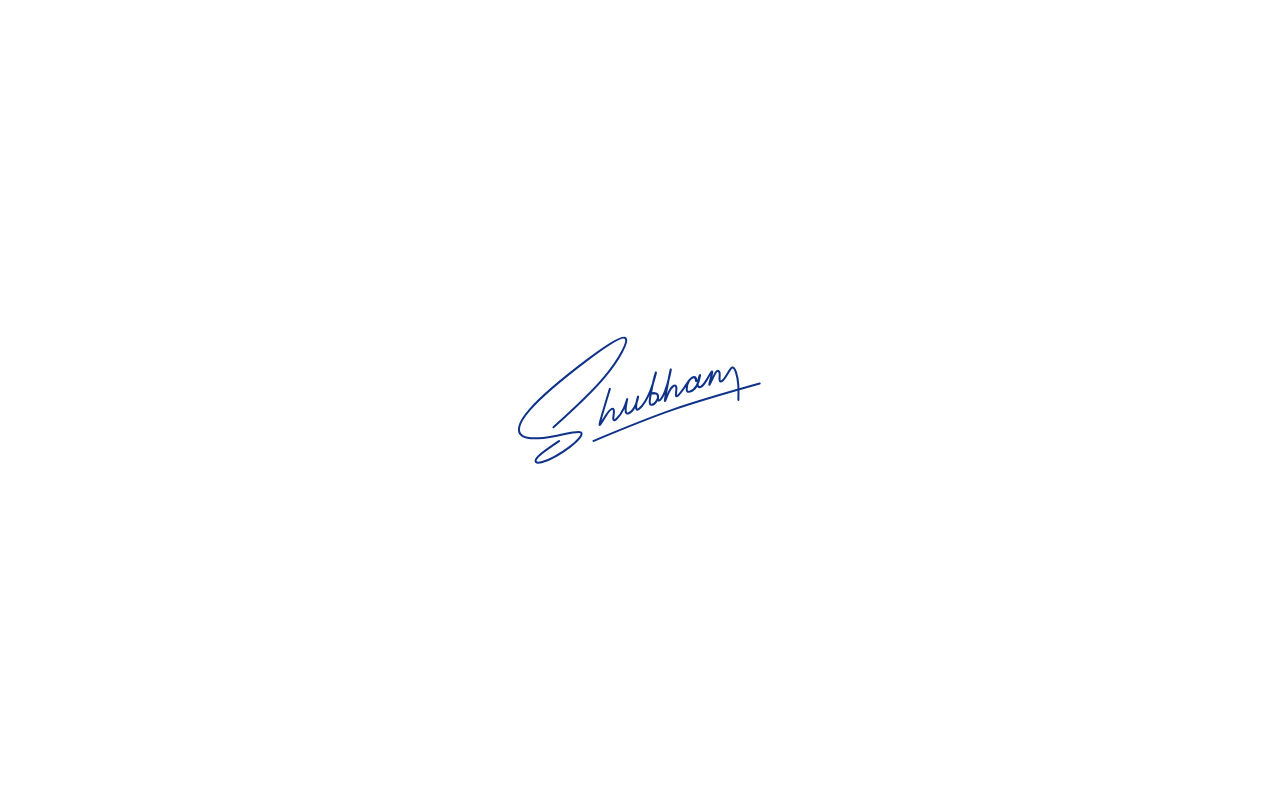
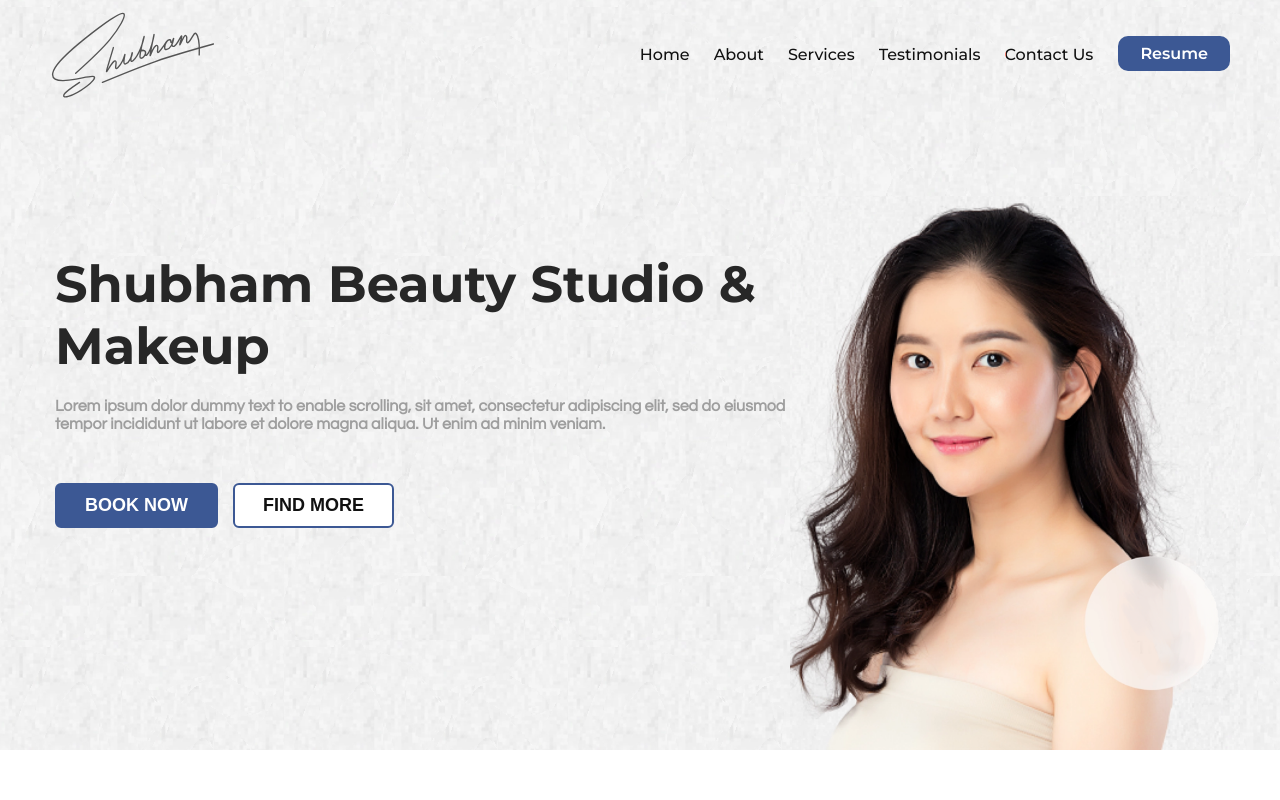
Before and after one commit to shubham16g/shubham-gupta-16.github.io, a React (Create React App) app: page / in a window 1280 px wide. Shown: the top 800 px of the page. Built offline with nearby package versions, Linux system fonts and the light colour scheme; the HTML template or start-up script is replaced by a standard one.

Commit message:
Navbar DONE

```diff
--- a/src/App.js
+++ b/src/App.js
@@ -27,22 +27,22 @@ function App() {
 
   return (
     <>
+      <SplashScreen duration={3000} />
       <BrowserRouter>
-        {/* <Navbar title={name} onLoading={setLoading} onSignInClicked={() => { }} /> */}
+        <Navbar title={name} onLoading={setLoading} onSignInClicked={() => { }} />
         <Routes>
           <Route exact path='/' element={
-            <SplashScreen/>
-            // <>
-            //   <Header title={name} />
-            //   <About />
-            //   <Services items={[1, 2, 3, 3, 3, 3, 3, 3, 3, 3, 3, 3,]} />
-            //   <Testimonials />
-            //   <ContactUs />
-            // </>
+            <>
+              <Header title={name} />
+              <About />
+              <Services items={[1, 2, 3, 3, 3, 3, 3, 3, 3, 3, 3, 3,]} />
+              <Testimonials />
+              <ContactUs />
+            </>
           } />
         </Routes>
       </BrowserRouter>
-      {/* <Footer /> */}
+      <Footer />
       <Loading visible={isLoading} />
     </>
   );
--- a/src/components/SplashScreen.js
+++ b/src/components/SplashScreen.js
@@ -6,7 +6,8 @@ import s1 from '../assets/lottie/s_1.json'
 import s2 from '../assets/lottie/s_2.json'
 import s3 from '../assets/lottie/s_3.json'
 
-export const SplashScreen = () => {
+export const SplashScreen = ({duration}) => {
+    const [visible, setVisible] = useState(true);
     const [s2State, setS2State] = useState(false);
     const [s3State, setS3State] = useState(false);
 
@@ -18,10 +19,14 @@ export const SplashScreen = () => {
         setS3State(true);
     }, 450);
 
+    setTimeout(() => {
+        setVisible(false);
+    }, duration - 400);
+
     const style = { width: 250, height: 150, position: 'absolute', top: '50%', left: '50%', transform: 'translate(-50%, -50%)' }
 
     return (
-        <div style={{ backgroundColor: '#ffffff', position: 'fixed', height: '100vh', width: '100vw', zIndex: 800 }}>
+        <div style={{ background:'#001122', transition:'400ms', opacity: visible ? '1' : '0', position: 'fixed', height: '100vh', width: '100vw', zIndex: 1000 }}>
             <Lottie
                 loop={false}
                 animationData={s1}
--- a/src/components/homepage/Navbar.js
+++ b/src/components/homepage/Navbar.js
@@ -1,6 +1,7 @@
 import React, { useState } from 'react'
 import { Link, useLocation } from 'react-router-dom'
 import '../../css/navbar.css'
+// import { ReactComponent as logo } from '../../assets/s_3.svg'
 
 export default function Navbar({ title, onSignInClicked, onLoading }) {
 
@@ -45,22 +46,26 @@ export default function Navbar({ title, onSignInClicked, onLoading }) {
             <div id="navbar-contents" className={isCollapsed ? 'page-container collapsed' : 'page-container'}>
                 <div className="navbar-section">
 
+
+
+                    {/* todo php code here */}
+                    <Link to={navAlwaysCollapsed ? './' : '#home'} id="navbar-logo" className={isCollapsed ? 'collapsed' : ''}>
+
+                    </Link>
+
+
+                </div>
+                <div className="navbar-section">
+                    {navItems}
+
+                    <Link to={'/resume'} target="_blank" onClick={onSignInClicked} className="header-item btn">Resume</Link>
                     {navAlwaysCollapsed ? <></> :
                         <div id="menu-btn" onClick={() => {
                             setMenuOpen(!isMenuOpend)
                         }} className={isMenuOpend ? 'menu-btn open' : 'menu-btn'}>
                             <div className="menu-btn__burger"></div>
-                        </div>}
-
-                    {/* todo php code here */}
-                    <Link to={navAlwaysCollapsed ? './' : '#home'} id="navbar-logo" className={isCollapsed ? 'collapsed' : ''}>{title}</Link>
-
-                    {navItems}
-
-                </div>
-                <div className="navbar-section">
-
-                    <a href={'#sign-in'} onClick={onSignInClicked} className="header-item btn" /* onClick={visibleAuthForm} */ >Sign In</a>
+                        </div>
+                    }
                 </div>
             </div>
         </nav>
--- a/src/css/navbar.css
+++ b/src/css/navbar.css
@@ -13,11 +13,11 @@
 }
 
 #navbar-contents.collapsed {
-    padding: 10px 10px;
+    padding: 13px 10px;
 }
 
 #navbar-contents {
-    padding: 40px 10px 10px 10px;
+    padding: 30px 10px;
     display: flex;
     justify-content: space-between;
     transition: padding 0.4s;
@@ -52,12 +52,7 @@
     border-radius: 4px;
 }
 
-#navbar-contents a.header-item.btn {
-    padding: 5px 22px;
-    font-family: 'Montserrat', sans-serif;
-    font-weight: 600;
-    color: black;
-}
+
 
 #navbar-contents a.header-item.link.active {
     color: #fd7468;
@@ -70,25 +65,27 @@
 }
 
 #navbar-contents #navbar-logo {
-    display: flex;
-    justify-content: center;
-    align-items: center;
-    font-size: 35px;
-    font-weight: bold;
-    padding-bottom: 2px;
+    position: absolute;
+    left: 10px;
+    top: 10px;
     transition: 0.4s !important;
-    text-decoration: none;
-    color: #555555;
+    width: 200px;
+    height: 90px;
+    background-size: contain;
+    transform-origin: top left;
+    background-repeat: no-repeat;
+    background-image: url('../assets/s_3.svg');
 }
 
 #navbar-contents #navbar-logo.collapsed {
-    transform: scale(0.7);
+    top: -10px;
+    transform: scale(0.75);
     transform-origin: left;
 }
 
 .navbar-section {
     display: flex;
-    gap: 10px;
+    gap: 25px;
     align-items: center;
     justify-content: center;
 }
@@ -155,6 +152,7 @@
     .booking-txt {
         display: none;
     }
+
     .booking-display {
         padding-right: 1px;
     }
@@ -230,29 +228,38 @@
     color: var(--COLOR_TINT);
 }
 
-#navbar-contents a.header-item.btn {
+#navbar-contents .header-item.btn {
+    padding: 5px 22px;
+    font-family: 'Montserrat', sans-serif;
+    font-weight: 600;
+    color: black;
+    outline: none;
+    border: none;
     background-color: var(--COLOR_PRIMARY);
     color: var(--COLOR_ON_PRIMARY);
     border-radius: 10px;
+    margin: 5.5px 0;
 }
 
-#navbar-contents a.header-item.btn:hover {
+#navbar-contents .header-item.btn:hover {
     background-color: var(--COLOR_TINT);
 }
 
 @media screen and (max-width: 1000px) {
-    #navbar-contents {
-        padding: 10px 10px !important;
+    .navbar-section {
+        gap: 10px;
     }
+
     #menu-btn {
         display: flex !important;
     }
+
     #navbar-menu {
         border: 1px solid #f0f0f0;
         display: block;
         position: fixed;
-        left: -70px;
-        margin-left: 0;
+        right: -70px;
+        margin-right: 0;
         opacity: 0;
         transform: scale(0.2);
         visibility: hidden;
@@ -262,17 +269,20 @@
         transition: all 0.3s ease-in-out;
         box-shadow: 0 2px 4px 0 rgb(0, 0, 0, 0.03), 0 3px 10px 0 rgba(0, 0, 0, 0.03);
     }
+
     #navbar-menu.open {
         opacity: 1;
         visibility: visible;
-        left: 10px;
+        right: 10px;
         transform: scale(1);
-        top: 65px;
+        top: 80px;
     }
+
     #navbar-contents a.header-item.link {
         padding: 10px 15px;
         border-radius: 0px;
     }
+
     /*
     #navbar a.b-btn {
         background-color: transparent;
@@ -375,6 +385,7 @@
         background-position: 100%;
         transition: background-position 275ms ease;
     }
+
     #navbar-contents a.header-item.link:before {
         content: "";
         position: absolute;
@@ -386,10 +397,12 @@
         visibility: hidden;
         transition: all 0.4s ease-in-out;
     }
+
     #navbar-contents a.header-item.link:hover, #navbar-contents a.header-item.link.active {
         color: #fd7468;
         background-position: 0 100%;
     }
+
     #navbar-contents a.header-item.link:hover:before {
         visibility: visible;
         width: 80%;
```
Also changed, not shown: src/assets/s_3.svg (added).
